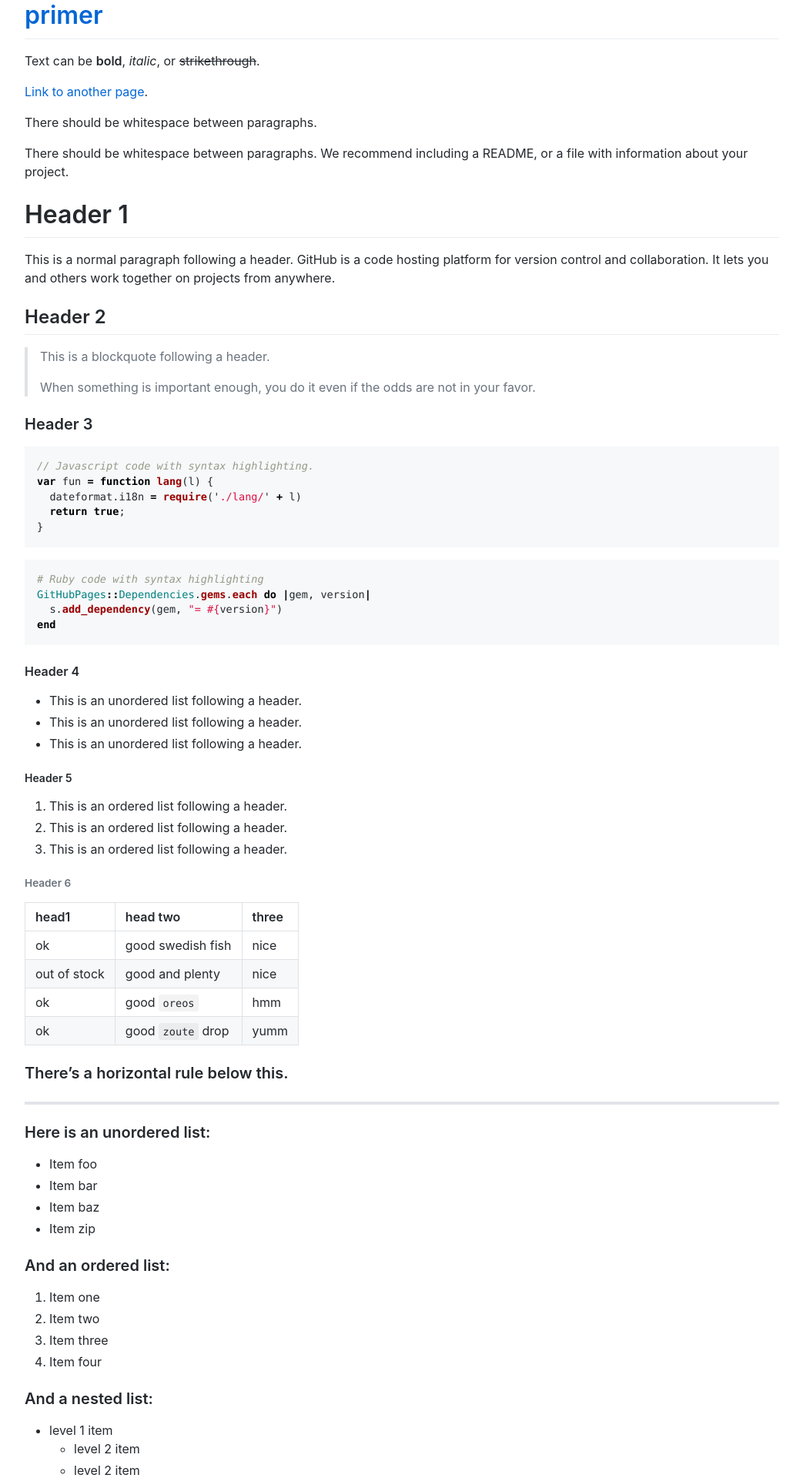
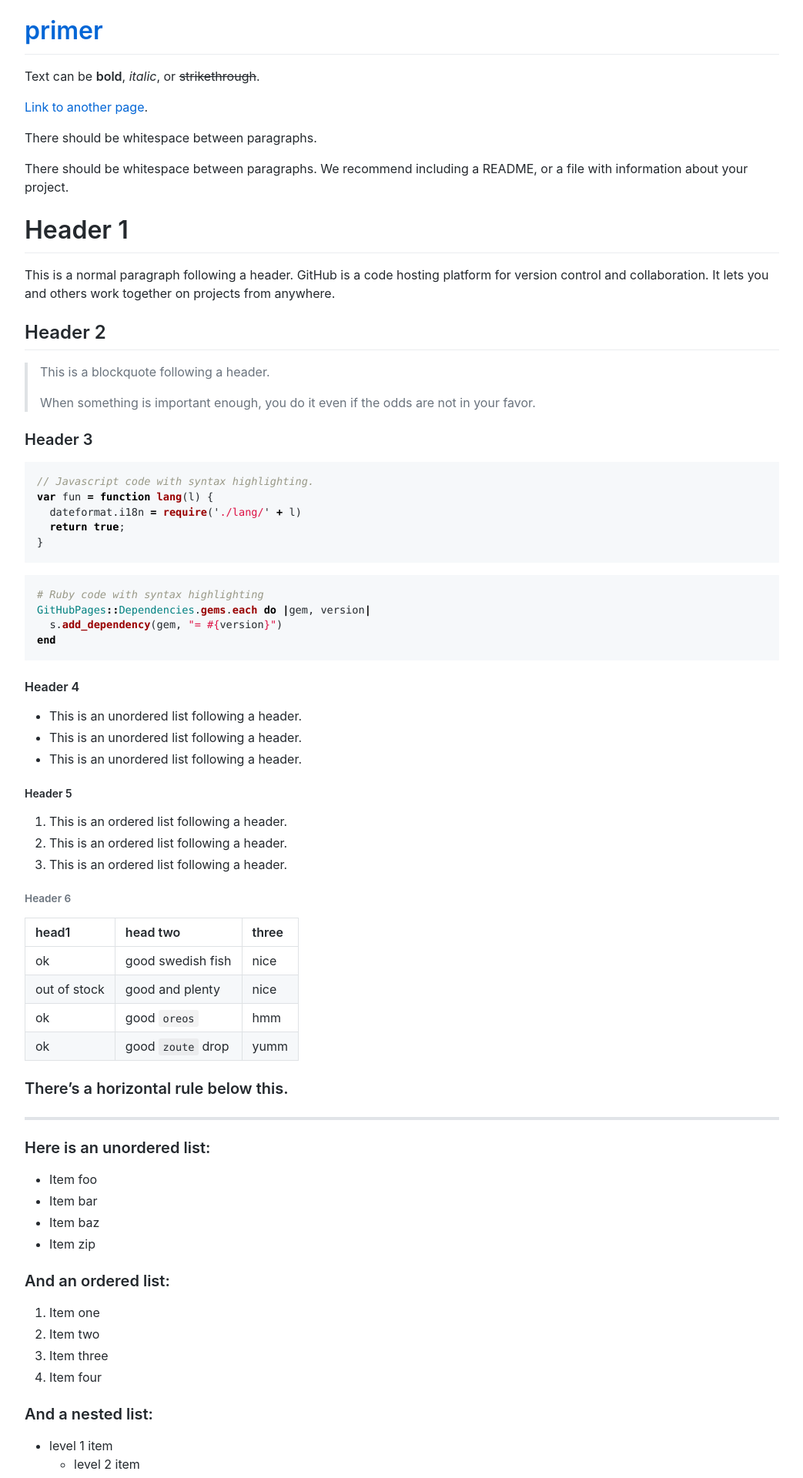
Before and after one commit to pages-themes/primer, a Jekyll site: the page built from index.md, in a window 1280 px wide. Shown: the top 1920 px of the page at 77% size, without its empty margins (118-1161 px from the left). Built offline with Jekyll 4.4.1, drawn with Linux system fonts in a browser that asks for light colours.

Commit message:
add top and bottom padding

```diff
--- a/_sass/jekyll-theme-primer.scss
+++ b/_sass/jekyll-theme-primer.scss
@@ -5,3 +5,8 @@
 @import "primer-layout/index.scss";
 @import "primer-markdown/index.scss";
 @import "rouge";
+
+.container {
+  padding-top: 20px;
+  padding-bottom: 20px;
+}
```
